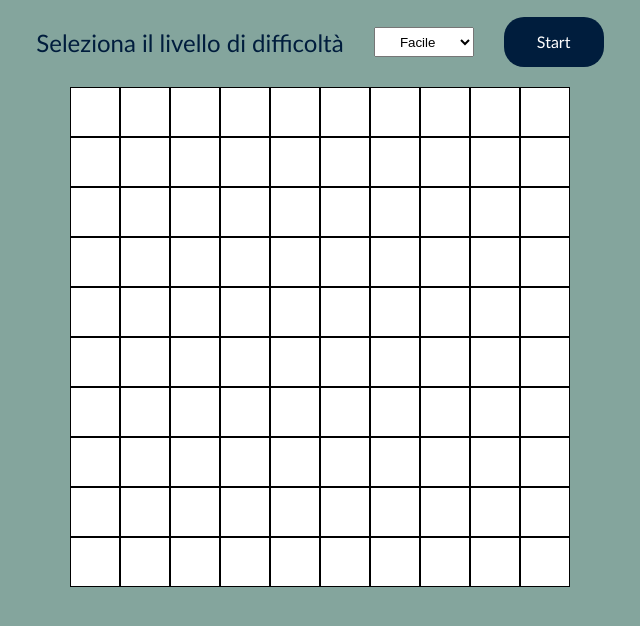
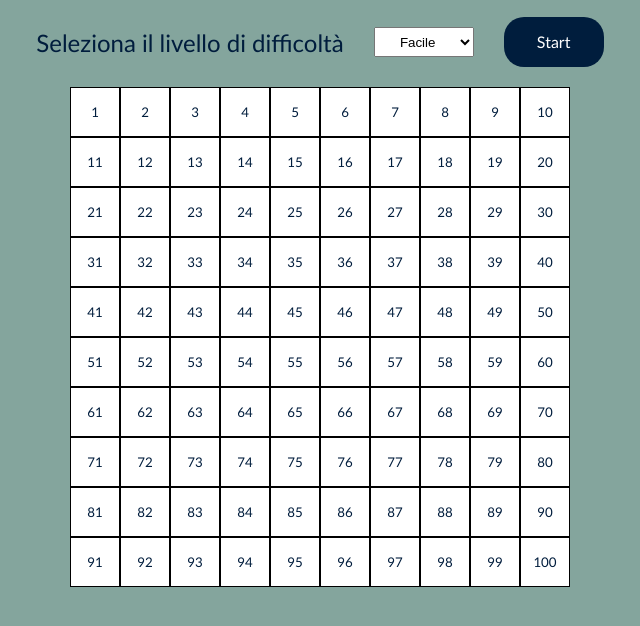
Before and after one commit to NicholasPaparusso/js-campominato-dom, a plain HTML site: page index.html in a window 1280 px wide. Both pictures are taken after a click on the element "Start". Shown: the part 132-758 px from the top of the page, without its empty margins (320-960 px from the left). Drawn offline with Linux system fonts and the light colour scheme.

Commit message:
[corrections] createGrid & generateCell

```diff
--- a/assets/style.css
+++ b/assets/style.css
@@ -74,6 +74,7 @@ select{
   border: 1px solid black;
   width: calc(100% / 10);
   height: calc(100% / 10);
+  cursor: pointer;
 }
 
 .cell-81{
@@ -84,6 +85,7 @@ select{
   border: 1px solid black;
   width: calc(100% / 9);
   height: calc(100% / 9);
+  cursor: pointer;
 }
 
 .cell-49{
@@ -94,6 +96,7 @@ select{
   border: 1px solid black;
   width: calc(100% / 7);
   height: calc(100% / 7);
+  cursor: pointer;
 }
 
 .blue{
--- a/js/script.js
+++ b/js/script.js
@@ -47,15 +47,28 @@ function createGrid(cellNumbers){
   let grid = document.createElement('div')
   grid.classList.add('grid-container');
   for(let i = 0; i < cellNumbers; i++){
-    let cell = document.createElement('div');
-    cell.classList.add(`cell-${cellNumbers}`);
+   const cell = generateCell(levelCell,i+1);
     grid.append(cell);
   }
   main.appendChild(grid);
+
 }
 
+
+
 // Funzione per assegnare ID e contenuto alle celle + eventlistener al click
-function generateCell(cellId,cellNumbers){
-  cell.cellId = cellId;
-  cell.innerHTML = `<small>${cellId[i]}</small>`
+function generateCell(cellNumbers , cellId){
+  let cell = document.createElement('div');
+  cell.classList.add(`cell-${cellNumbers}`);
+  cell.cellId = cellId ;
+  cell.innerHTML = `<small>${cellId}</small>`
+  cell.addEventListener('click', selectedCell);
+
+  return cell;
 }
+
+
+
+
+function selectedCell(cellId){
+}
```
